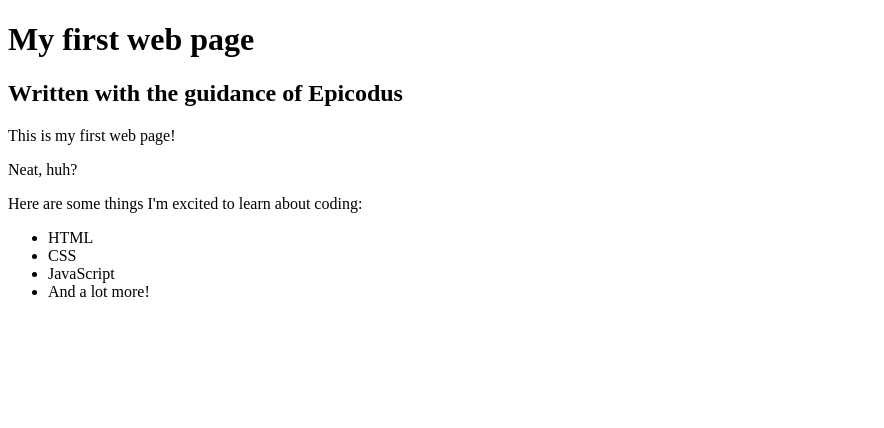
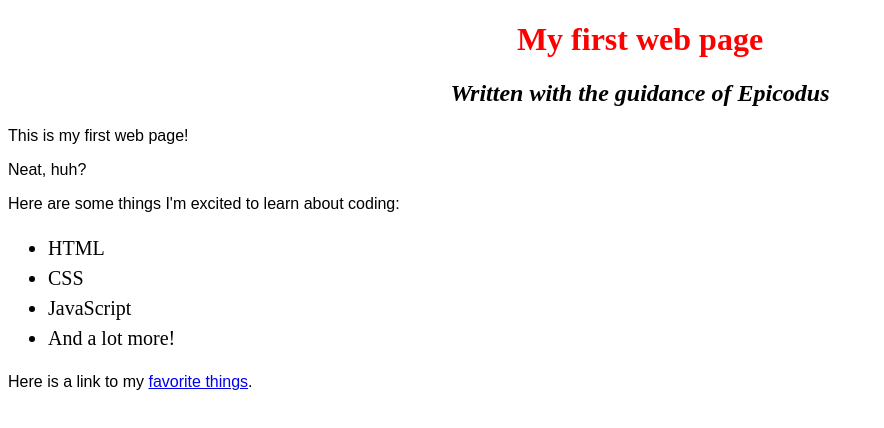
Before and after one commit to maizazul/my_1st_webpage, a plain HTML site: page my_1st_webpage/index.html in a window 1280 px wide. Shown: the whole page, without its empty margins (0-884 px from the left). Drawn offline with Linux system fonts and the light colour scheme.

Commit message:
added CSS

```diff
--- /dev/null
+++ b/my_1st_webpage/css/styles.css
@@ -0,0 +1,19 @@
+h1 {
+  color: red;
+  text-align: center;
+}
+
+h2 {
+  font-style: italic;
+  text-align: center;
+}
+
+p {
+  font-family: sans-serif;
+  font-weight: lighter;
+}
+
+ul {
+  font-size: 20px;
+  line-height: 30px;
+}
--- a/my_1st_webpage/index.html
+++ b/my_1st_webpage/index.html
@@ -1,10 +1,11 @@
 <!DOCTYPE html>
 <html>
   <head>
+    <link href="css/styles.css" rel="stylesheet" type="text/css">
     <title>Hello world!</title>
   </head>
   <body>
-    <h1>My first web page</h1>
+    <h1>My <strong>first web page</strong></h1>
     <h2>Written with the guidance of Epicodus</h2>
 
     <p>This is my first web page!</p>
@@ -17,5 +18,6 @@
       <li>JavaScript</li>
       <li>And a lot more!</li>
     </ul>
+    <p>Here is a link to my <a href="http://maizazul.github.io/my_fav_things/">favorite things</a>.</p>
   </body>
 </html>
```
